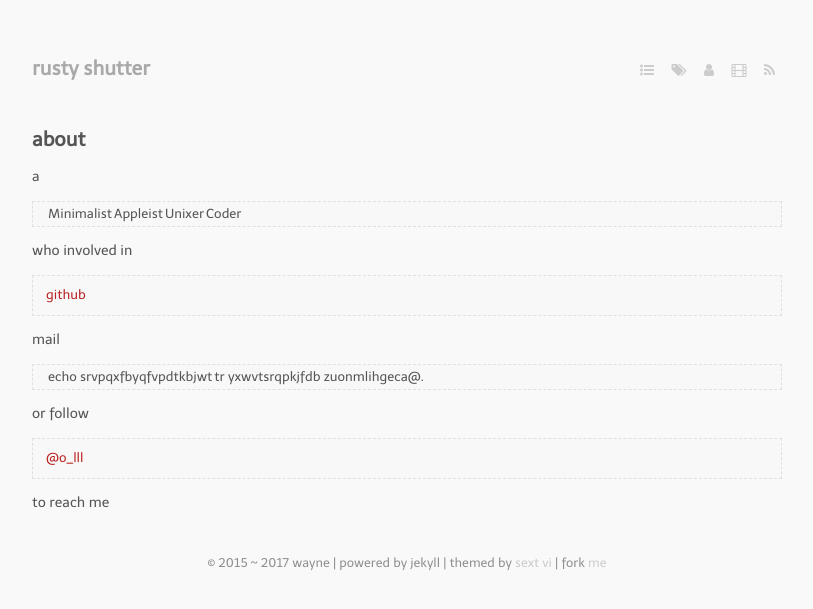
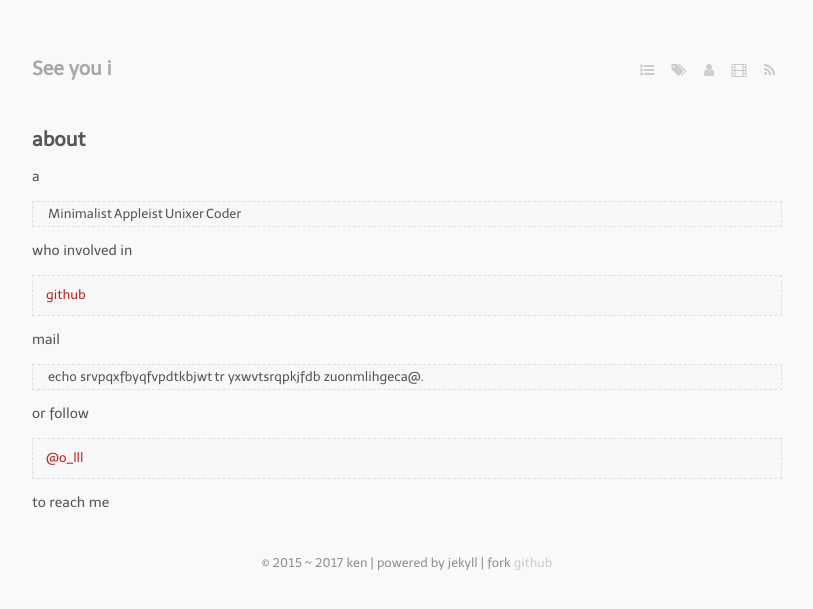
Before and after one commit to seeyoui/seeyoui.github.io, a Jekyll site: the page built from about.markdown, in a window 1280 px wide. Shown: the top 609 px of the page, without its empty margins (233-1046 px from the left). Built offline with Jekyll 4.4.1, drawn with Linux system fonts in a browser that asks for light colours; nearby versions of some CDN libraries; some web fonts are replaced; Markdown is read by kramdown in place of the engine named in the settings.

Commit message:
ken's blog

```diff
--- a/_config.yml
+++ b/_config.yml
@@ -1,12 +1,12 @@
 markdown: rdiscount
 highlighter: pygments
 permalink: /:year/:month/:day/:title.html
-name: "rusty shutter"
+name: "See you i"
 markdown: rdiscount
 
-author: "wayne"
-atom-baseurl: "http://lhzhang.com"
-disqus: "gopherwood"
+author: "ken"
+atom-baseurl: "http://www.seeyoui.com"
+disqus: "seeyoui"
 
 navigations:
   - title: Archive
--- a/_layouts/default.html
+++ b/_layouts/default.html
@@ -36,7 +36,7 @@
         <footer>
           <div>
             {% assign first_post = site.posts | last %}
-            &copy; {{ first_post.date | date: "%Y" }} ~ {{ site.time | date: "%Y" }} {{ site.author }} | powered by jekyll | themed by <a href="http://lhzhang.com" title="sext vi">sext vi</a> | fork <a href="https://github.com/waynezhang/blog" title="fork me">me</a>
+            &copy; {{ first_post.date | date: "%Y" }} ~ {{ site.time | date: "%Y" }} {{ site.author }} | powered by jekyll | fork <a href="https://github.com/seeyoui/seeyoui.github.io" title="fork me">github</a>
           </div>
         </footer>
       </div> <!-- main -->
```
Also changed, not shown: the-greats-on-mac.markdown (deleted, +0 -51 lines).
